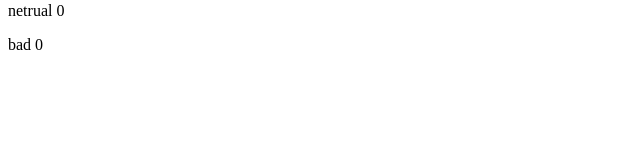
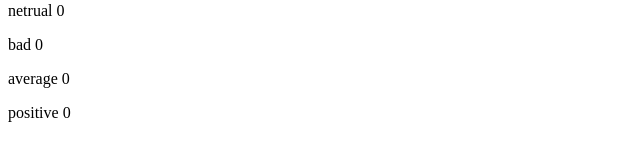
Before and after one commit to mtyler0606/FullStackOpenProjects, a React (Vite) app in the folder Part1/unicafe/: page / in a window 1280 px wide. Shown: the part 187-348 px from the top of the page, without its empty margins (0-640 px from the left). Built offline with nearby package versions, Linux system fonts and the light colour scheme.

Commit message:
1.7: unicafe step 2

```diff
--- a/Part1/unicafe/src/App.jsx
+++ b/Part1/unicafe/src/App.jsx
@@ -8,6 +8,7 @@ const App = () => {
   const [neutral, setNeutral] = useState(0)
   const [bad, setBad] = useState(0)
 
+
   const handlegood = () => {
     setGood(good + 1);
   }
@@ -17,6 +18,7 @@ const App = () => {
   const handleNeutral = () => {
     setNeutral(neutral + 1);
   }
+
 
   return (
     <div>
@@ -30,6 +32,8 @@ const App = () => {
       <p>good {good}</p>
       <p>netrual {neutral}</p>
       <p>bad {bad}</p>
+      <p>average {((good + bad + neutral) === 0)? 0: (good - bad)/(good + bad + neutral)}</p>
+      <p>positive {((good + bad + neutral) === 0)? 0: (good)/(good + bad + neutral)}</p>
     </div>
   )
 }
```
